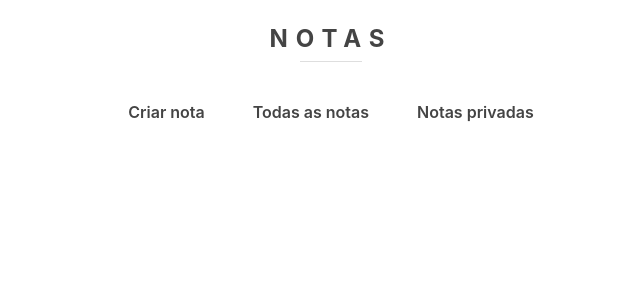
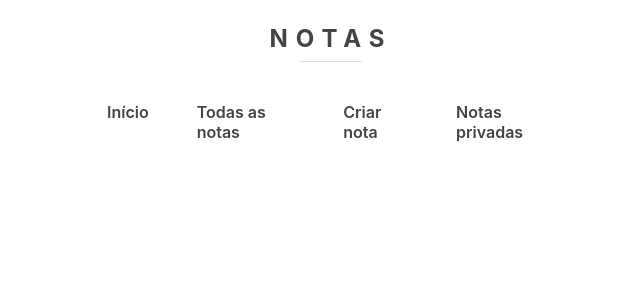
Before and after one commit to lucianesantcs/privateDesk, an Angular app: page /notes in a window 1280 px wide. Shown: the top 300 px of the page, without its empty margins (309-949 px from the left). Built offline with nearby package versions, Linux system fonts and the light colour scheme.

Commit message:
feat: adicionado link de início navegação das páginas

```diff
--- a/src/app/finances/finances.component.html
+++ b/src/app/finances/finances.component.html
@@ -1,4 +1,5 @@
 <app-header pageTitle="Finanças">
+    <li><a [routerLink]="['/']" routerLinkActive="router-link-active">Início</a> </li>
     <li><a routerLinkActive="active" [routerLink]="['/finances/add-finances']">Adicionar nova Transação</a></li>
     <li><a routerLinkActive="active" [routerLink]="['/finances/all-finances']">Todas as finanças</a></li>
 </app-header>
--- a/src/app/notes/notes.component.html
+++ b/src/app/notes/notes.component.html
@@ -1,6 +1,7 @@
 <app-header pageTitle="Notas">
+    <li><a [routerLink]="['/']" routerLinkActive="router-link-active">Início</a> </li>
+    <li><a routerLinkActive="active" [routerLink]="['/notes/all-notes']">Todas as notas</a></li>
     <li><a routerLinkActive="active" [routerLink]="['/notes/add-notes']">Criar nota</a></li>
-    <li><a routerLinkActive="active" [routerLink]="['/notes/all-notes']">Todas as notas</a></li>
     <li><a routerLinkActive="active" [routerLink]="['/notes/private-notes']">Notas privadas</a></li>
 </app-header>
 <!-- <app-notes-header></app-notes-header> -->
```
